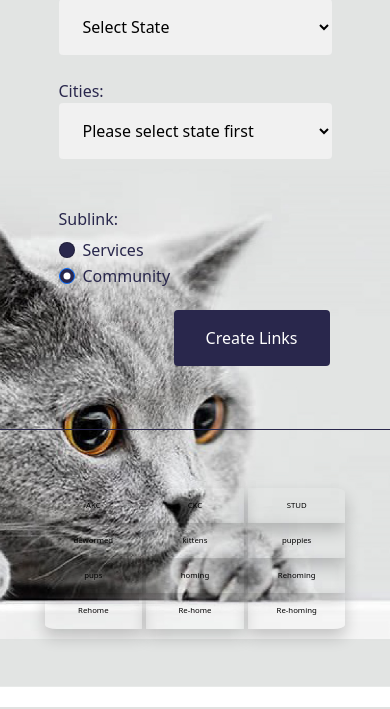
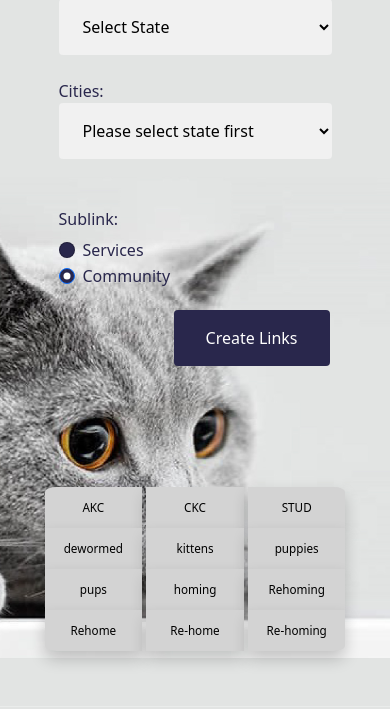
Before and after one commit to usmanjhangiri/Savethepets, a Flask app: page / in a window 390 px wide. Shown: the part 137-846 px from the top of the page. Run offline with Flask 2, Linux system fonts and the light colour scheme; some libraries are stand-ins or nearby versions.

Commit message:
responsive update

```diff
--- a/templates/index.html
+++ b/templates/index.html
@@ -11,7 +11,7 @@
     <title>Save the Pets</title>
     <link rel="shortcut icon" href="{{ url_for('static', filename='mbr-80x72.png')}}" type="image/x-icon">
   </head>
-  <body style= "background-image: url({{ url_for('static', filename='1.jpg')}}); background-repeat: no-repeat; background-position: center; background-size: cover;">
+  <body style= "background-image: url({{ url_for('static', filename='1.jpg')}}); background-repeat: no-repeat; background-position: center; background-attachment: fixed;  background-size: cover; height: 100%;">
 
       <!-- Top Nav Bar-->
       <!-- Image and text style from Bootstap  background-color: #DBA8AC; @media (min.width:768px); height:100vh;-->
@@ -82,6 +82,29 @@
               </div>
             </div>
               <!-- Grid Box-->
+
+            <div class="col-lg col-sm col-md col-lg-7">
+              <div class= "rightside" style= "height: 100%; width: 100%; padding-top: 15%; padding-bottom: 15%; text-align: center; align-content: flex-end;">
+                        <div id="clinks" class="row-cols-4 g-5">
+                            <a target="_blank" class= "col btn-outline-light button0" href='https://www.craigslist.org'>AKC</a>
+                            <a target="_blank" class= "col btn-outline-light button" href='https://www.craigslist.org'>CKC</a>
+                            <a target="_blank" class= "col btn-outline-light button1" href='https://www.craigslist.org'>STUD</a>
+                            <a target="_blank" class= "col btn-outline-light button" href='https://www.craigslist.org'>dewormed</a>
+                            <a target="_blank" class= "col btn-outline-light button" href='https://www.craigslist.org'>kittens</a>
+                            <a target="_blank" class= "col btn-outline-light button" href='https://www.craigslist.org'>puppies</a>
+                            <a target="_blank" class= "col btn-outline-light button" href='https://www.craigslist.org'>pups</a>
+                            <a target="_blank" class= "col btn-outline-light button" href='https://www.craigslist.org'>homing</a>
+                            <a target="_blank" class= "col btn-outline-light button" href='https://www.craigslist.org'>Rehoming</a>
+                            <a target="_blank" class= "col btn-outline-light button3" href='https://www.craigslist.org'>Rehome</a>
+                            <a target="_blank" class= "col btn-outline-light button" href='https://www.craigslist.org'>Re-home</a>
+                            <a target="_blank" class= "col btn-outline-light button2" href='https://www.craigslist.org'>Re-homing</a>
+                        </div>
+                </div>
+            </div>
+          </div>
+        </section>
+
+        <!--**********************CSS**********************-->
         <style>
           .button{
             box-shadow: 0px 8px 16px 0px rgba(0,0,0,0.2);
@@ -142,28 +165,28 @@
             cursor: pointer;
             font-size: 2vw;
           }
+          @media screen and (max-width: 768px) {
+            .button, .button0, .button1, .button2, .button3 {
+              font-size: 3vw;
+              background-color: #d3d3d3;
+            }
+          }
+          @media screen and (max-width: 768px) {
+            .button:hover, .button0:hover, .button1:hover, .button2:hover, .button3:hover {
+              background-color:#F7FFF7;
+              color:#29274C;
+            }
+          }
+          /* @media screen and (max-width: 768px) {
+            body {
+              background-position-y: bottom;
+            }
+          } */
           </style>
 
-            <div class="col-lg col-sm col-md col-lg-7" style="border-top: 1px solid #29274C;">
-              <div class= "rightside" style= "height: 100%; width: 100%; padding-top: 15%; padding-bottom: 15%; text-align: center; align-content: flex-end;">
-                        <div id="clinks" class="row-cols-4 g-5">
-                            <a target="_blank" class= "col btn-outline-light button0" href='https://www.craigslist.org'>AKC</a>
-                            <a target="_blank" class= "col btn-outline-light button" href='https://www.craigslist.org'>CKC</a>
-                            <a target="_blank" class= "col btn-outline-light button1" href='https://www.craigslist.org'>STUD</a>
-                            <a target="_blank" class= "col btn-outline-light button" href='https://www.craigslist.org'>dewormed</a>
-                            <a target="_blank" class= "col btn-outline-light button" href='https://www.craigslist.org'>kittens</a>
-                            <a target="_blank" class= "col btn-outline-light button" href='https://www.craigslist.org'>puppies</a>
-                            <a target="_blank" class= "col btn-outline-light button" href='https://www.craigslist.org'>pups</a>
-                            <a target="_blank" class= "col btn-outline-light button" href='https://www.craigslist.org'>homing</a>
-                            <a target="_blank" class= "col btn-outline-light button" href='https://www.craigslist.org'>Rehoming</a>
-                            <a target="_blank" class= "col btn-outline-light button3" href='https://www.craigslist.org'>Rehome</a>
-                            <a target="_blank" class= "col btn-outline-light button" href='https://www.craigslist.org'>Re-home</a>
-                            <a target="_blank" class= "col btn-outline-light button2" href='https://www.craigslist.org'>Re-homing</a>
-                        </div>
-                </div>
-            </div>
-          </div>
-        </section>
+
+
+            <!--**********************Javascript**********************-->
 
         <script>
           var currlink = 'something'
```
Lines whose indentation alone changed are shown as unchanged.
